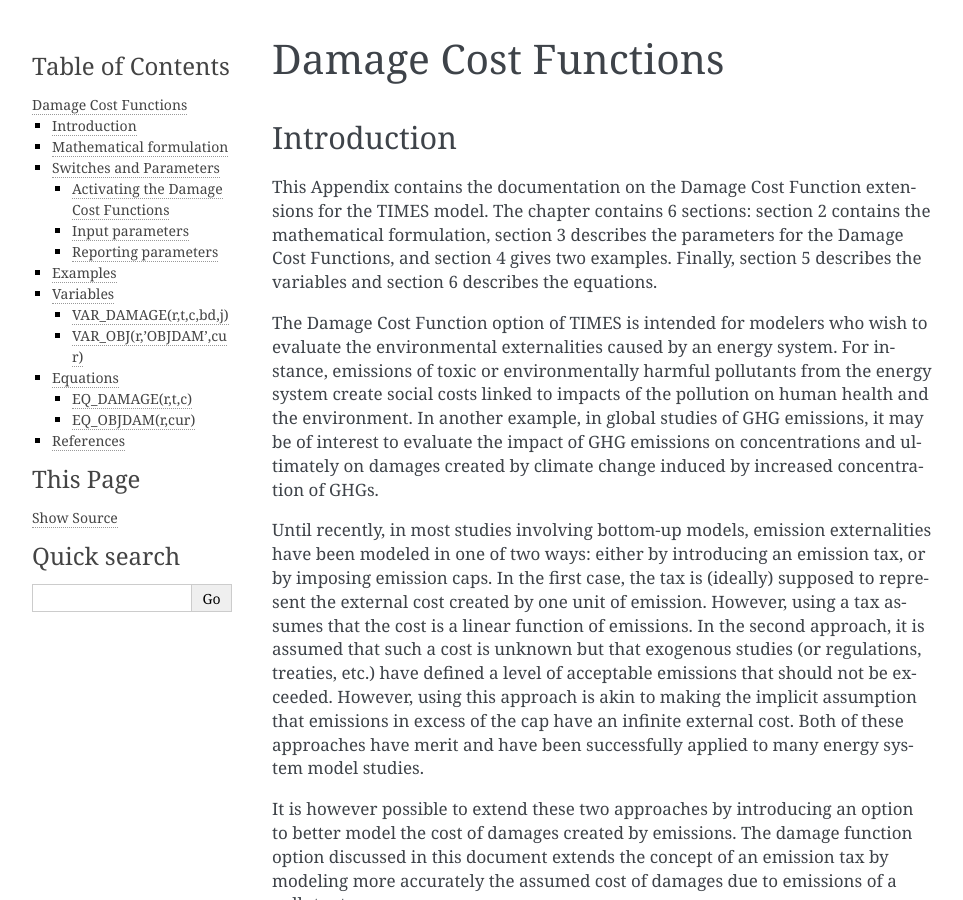
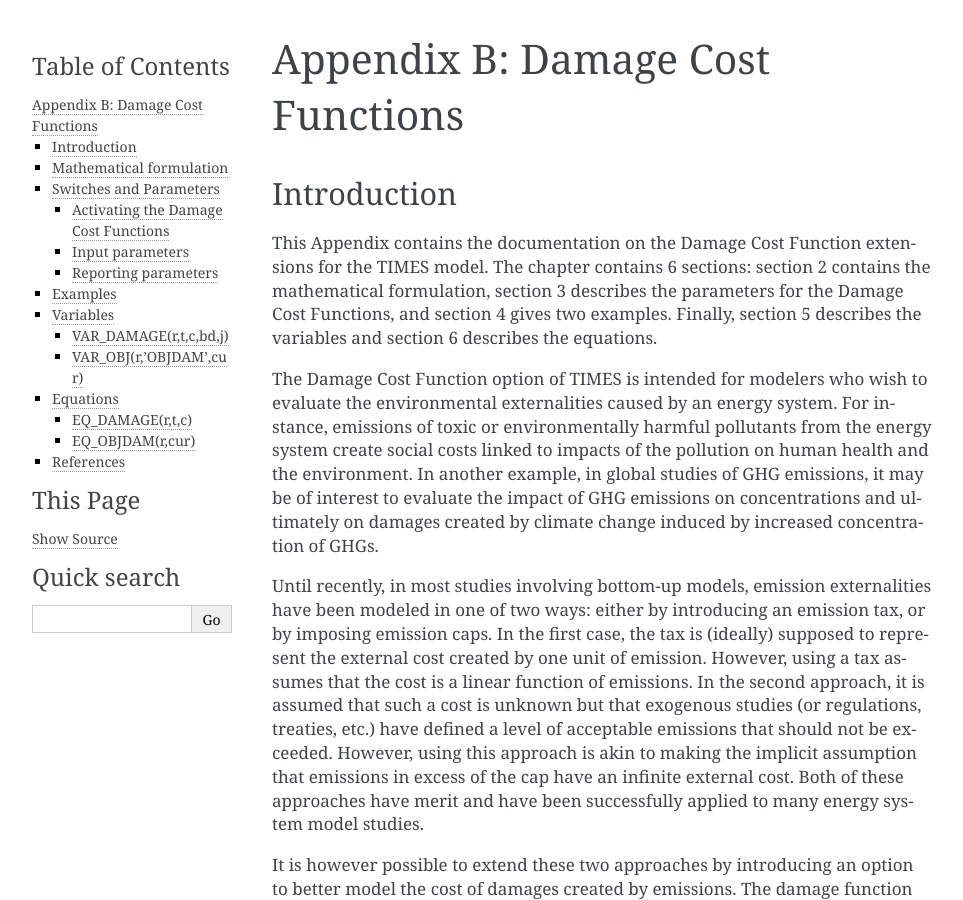
Before and after one commit to experimentarium/times, a Sphinx documentation site: the page built from docs/part-2/08-damage-cost-function.md, in a window 1280 px wide and 900 px high. Shown: the whole window, without its empty margins (148-1111 px from the left). Built offline with Sphinx 7.4.7, drawn with Linux system fonts in a browser that asks for light colours.

Commit message:
Add appendix prefix in Part II

```diff
--- a/docs/part-2/07-climate-module.md
+++ b/docs/part-2/07-climate-module.md
@@ -1,4 +1,4 @@
-# The TIMES Climate Module
+# Appendix A: The TIMES Climate Module
 
 ## Introduction
 
--- a/docs/part-2/08-damage-cost-function.md
+++ b/docs/part-2/08-damage-cost-function.md
@@ -1,4 +1,4 @@
-# Damage Cost Functions
+# Appendix B: Damage Cost Functions
 
 ## Introduction
 
--- a/docs/part-2/09-etl.md
+++ b/docs/part-2/09-etl.md
@@ -1,4 +1,4 @@
-# Endogenous Technological Learning (ETL)
+# Appendix C: Endogenous Technological Learning (ETL)
 
 ## Introduction
 
--- a/docs/part-2/10-demand-functions.md
+++ b/docs/part-2/10-demand-functions.md
@@ -1,4 +1,4 @@
-# TIMES Demand Functions
+# Appendix D: TIMES Demand Functions
 
 ## Introduction
 
```
